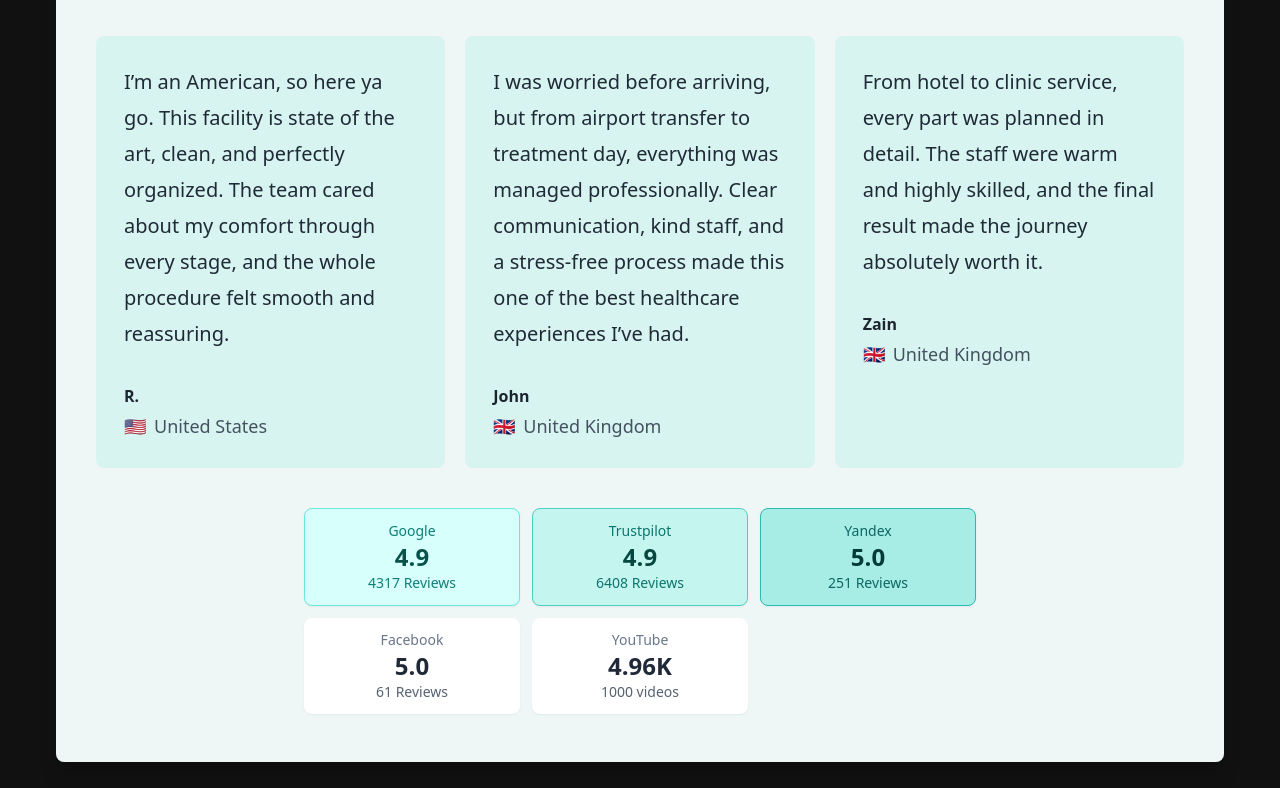
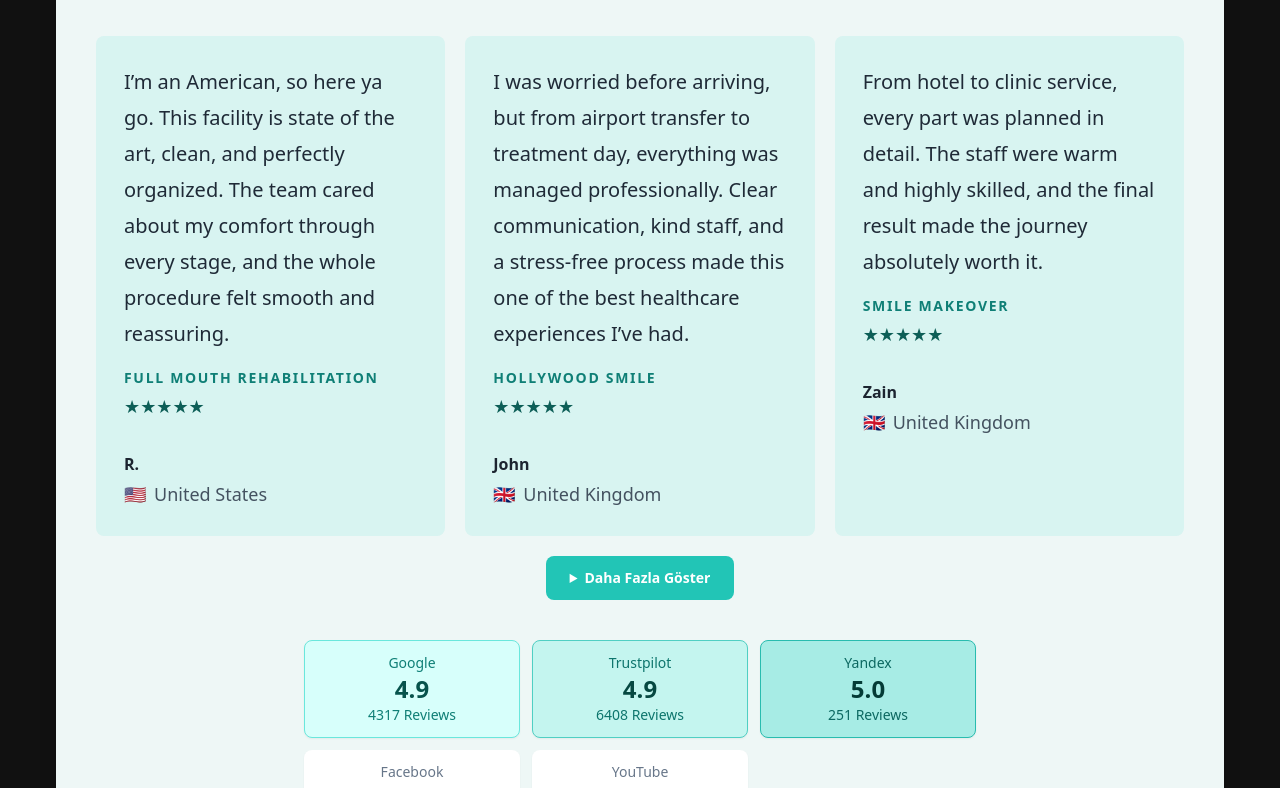
Before and after one commit to ibrahimtkmz/antasmardentalclinic, a Next.js app: page / in a window 1280 px wide. Shown: the part 4850-5638 px from the top of the page. Built offline with nearby package versions, Linux system fonts and the light colour scheme.

Commit message:
Update trusted results image and expand testimonials section

```diff
--- a/app/page.jsx
+++ b/app/page.jsx
@@ -77,18 +77,48 @@ export default function AnastamarDentalClinicHomepage() {
       country: 'United States',
       flag: '🇺🇸',
       text: 'I’m an American, so here ya go. This facility is state of the art, clean, and perfectly organized. The team cared about my comfort through every stage, and the whole procedure felt smooth and reassuring.',
+      treatment: 'Full Mouth Rehabilitation',
+      rating: '★★★★★',
     },
     {
       name: 'John',
       country: 'United Kingdom',
       flag: '🇬🇧',
       text: 'I was worried before arriving, but from airport transfer to treatment day, everything was managed professionally. Clear communication, kind staff, and a stress-free process made this one of the best healthcare experiences I’ve had.',
+      treatment: 'Hollywood Smile',
+      rating: '★★★★★',
     },
     {
       name: 'Zain',
       country: 'United Kingdom',
       flag: '🇬🇧',
       text: 'From hotel to clinic service, every part was planned in detail. The staff were warm and highly skilled, and the final result made the journey absolutely worth it.',
+      treatment: 'Smile Makeover',
+      rating: '★★★★★',
+    },
+    {
+      name: 'Emily',
+      country: 'Canada',
+      flag: '🇨🇦',
+      text: 'The consultation was very detailed and I felt listened to from day one. My veneers look natural, and I can finally smile with confidence in photos.',
+      treatment: 'Veneers',
+      rating: '★★★★★',
+    },
+    {
+      name: 'Omar',
+      country: 'United Arab Emirates',
+      flag: '🇦🇪',
+      text: 'I came for implants and was impressed by how organized everything was. The clinic explained each step clearly and follow-up support after treatment was excellent.',
+      treatment: 'Dental Implant',
+      rating: '★★★★★',
+    },
+    {
+      name: 'Sofia',
+      country: 'Germany',
+      flag: '🇩🇪',
+      text: 'I was nervous about pain, but the team made the whole process comfortable. The result is both functional and beautiful, and recovery was easier than expected.',
+      treatment: 'Dental Crowns',
+      rating: '★★★★★',
     },
   ];
 
@@ -296,7 +326,7 @@ export default function AnastamarDentalClinicHomepage() {
 
             <div className="relative hidden overflow-hidden rounded-tl-[200px] bg-white md:block">
               <img
-                src="https://images.unsplash.com/photo-1643818650804-651c4b6ca5f6?auto=format&fit=crop&w=1000&q=80"
+                src="/right-home.webp"
                 alt="Dental specialist with tools"
                 className="h-full w-full object-cover"
               />
@@ -313,9 +343,11 @@ export default function AnastamarDentalClinicHomepage() {
           </div>
 
           <div className="mt-10 grid gap-5 md:grid-cols-3">
-            {testimonials.map((item) => (
+            {testimonials.slice(0, 3).map((item) => (
               <article key={item.name} className="rounded-[30px] bg-[#d8f4f1] p-7">
                 <p className="text-[20px] leading-9 text-[#1f2a37]">{item.text}</p>
+                <div className="mt-4 text-sm font-semibold uppercase tracking-[0.12em] text-[#0f7f76]">{item.treatment}</div>
+                <div className="mt-1 text-lg text-[#0d5e57]">{item.rating}</div>
                 <div className="mt-8 font-bold text-[#1c2430]">{item.name}</div>
                 <div className="mt-1 flex items-center gap-2 text-lg text-[#445260]">
                   <span>{item.flag}</span>
@@ -324,6 +356,26 @@ export default function AnastamarDentalClinicHomepage() {
               </article>
             ))}
           </div>
+
+          <details className="mt-5">
+            <summary className="mx-auto w-max cursor-pointer rounded-full bg-[#22c5b6] px-6 py-3 text-sm font-semibold text-white hover:bg-[#16b3a7]">
+              Daha Fazla Göster
+            </summary>
+            <div className="mt-5 grid gap-5 md:grid-cols-3">
+              {testimonials.slice(3).map((item) => (
+                <article key={item.name} className="rounded-[30px] bg-[#d8f4f1] p-7">
+                  <p className="text-[20px] leading-9 text-[#1f2a37]">{item.text}</p>
+                  <div className="mt-4 text-sm font-semibold uppercase tracking-[0.12em] text-[#0f7f76]">{item.treatment}</div>
+                  <div className="mt-1 text-lg text-[#0d5e57]">{item.rating}</div>
+                  <div className="mt-8 font-bold text-[#1c2430]">{item.name}</div>
+                  <div className="mt-1 flex items-center gap-2 text-lg text-[#445260]">
+                    <span>{item.flag}</span>
+                    <span>{item.country}</span>
+                  </div>
+                </article>
+              ))}
+            </div>
+          </details>
 
           <div className="mx-auto mt-10 grid max-w-2xl grid-cols-2 gap-3 md:grid-cols-3">
             {[
```
